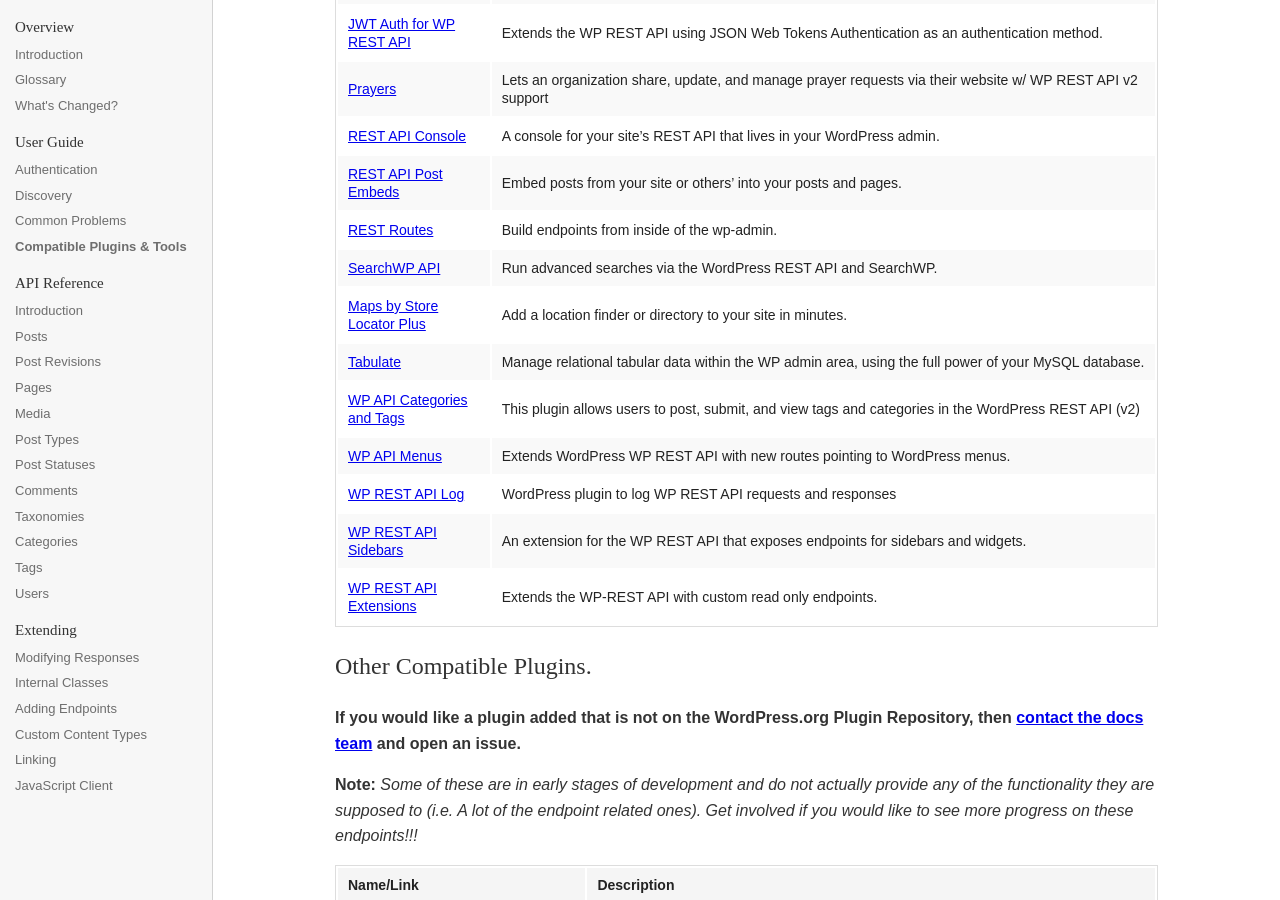
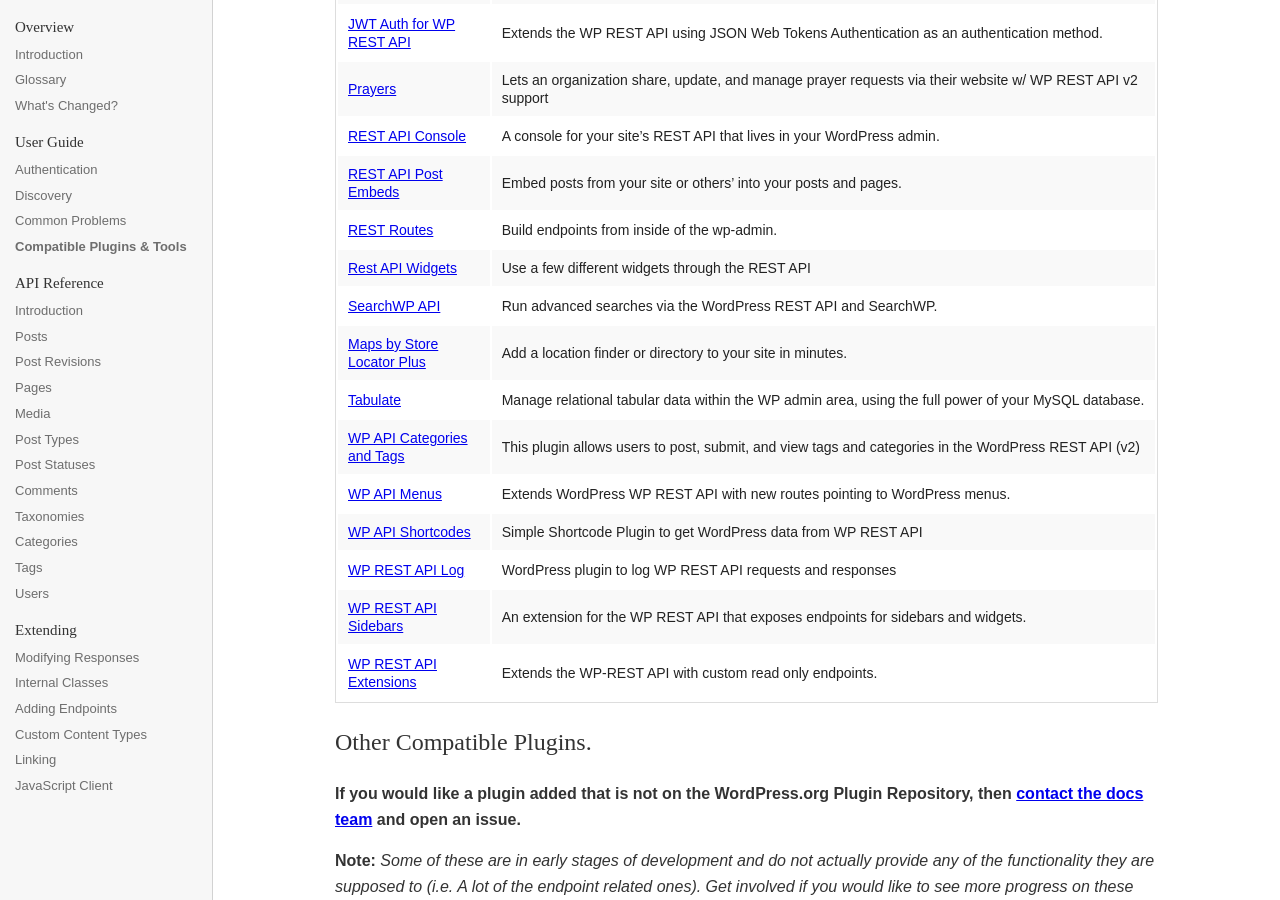
Before and after one commit to WP-API/docs-v2, a Jekyll site: the page built from guide/plugins/index.md, in a window 1280 px wide and 900 px high, scrolled down 1000 px. Built offline with Jekyll 4.4.1, drawn with Linux system fonts in a browser that asks for light colours; Markdown is read by kramdown in place of the engine named in the settings.

Commit message:
Add a couple more plugins built on top of the API

```diff
--- a/guide/plugins/index.md
+++ b/guide/plugins/index.md
@@ -32,11 +32,13 @@ please [contact the docs team](https://github.com/WP-API/docs-v2/issues/) and op
 | [REST API Console](https://wordpress.org/plugins/rest-api-console/) | A console for your site's REST API that lives in your WordPress admin. |
 | [REST API Post Embeds](https://wordpress.org/plugins/rest-api-post-embeds/) | Embed posts from your site or others' into your posts and pages. |
 | [REST Routes](https://wordpress.org/plugins/rest-routes/) | Build endpoints from inside of the wp-admin. |
+| [Rest API Widgets](https://wordpress.org/plugins/rest-api-widgets/) | Use a few different widgets through the REST API |
 | [SearchWP API](https://wordpress.org/plugins/searchwp-api/) | Run advanced searches via the WordPress REST API and SearchWP. |
 | [Maps by Store Locator Plus](https://wordpress.org/plugins/store-locator-le/) | Add a location finder or directory to your site in minutes. |
 | [Tabulate](https://wordpress.org/plugins/tabulate/) | Manage relational tabular data within the WP admin area, using the full power of your MySQL database. |
 | [WP API Categories and Tags](https://wordpress.org/plugins/wp-api-categoriestags/) | This plugin allows users to post, submit, and view tags and categories in the WordPress REST API (v2) |
 | [WP API Menus](https://wordpress.org/plugins/wp-api-menus/) | Extends WordPress WP REST API with new routes pointing to WordPress menus. |
+| [WP API Shortcodes](https://wordpress.org/plugins/wpapi-shortcode-and-widgets/) | Simple Shortcode Plugin to get WordPress data from WP REST API |
 | [WP REST API Log](https://wordpress.org/plugins/wp-rest-api-log/) | WordPress plugin to log WP REST API requests and responses |
 | [WP REST API Sidebars](https://wordpress.org/plugins/wp-rest-api-sidebars/) | An extension for the WP REST API that exposes endpoints for sidebars and widgets. |
 | [WP REST API Extensions](https://wordpress.org/plugins/wprestapiextensions/) | Extends the WP-REST API with custom read only endpoints. |
```
